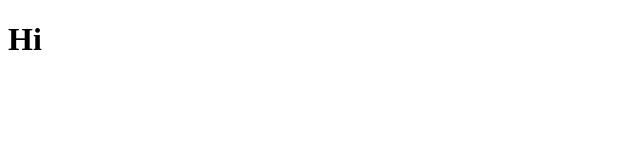
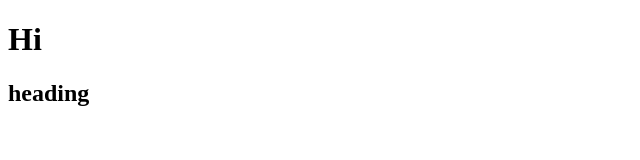
Before and after one commit to karthik41112/OnlineShopping, a plain HTML site: page index.html in a window 1280 px wide. Shown: the whole page, without its empty margins (0-640 px from the left). Drawn offline with Linux system fonts and the light colour scheme.

Commit message:
h2 element is add

```diff
--- a/index.html
+++ b/index.html
@@ -10,6 +10,7 @@
 
 <body>
     <h1>Hi</h1>
+    <h2>heading<h2>
 </body>
 
 </html>
```
